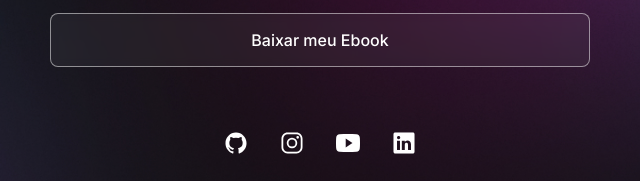
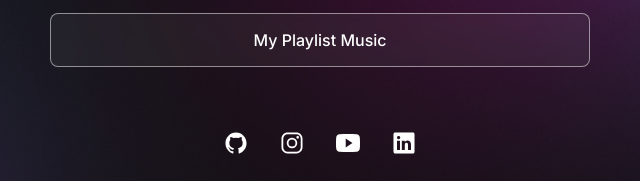
Before and after one commit to tsantosadm/person-links, a plain HTML site: page index.html in a window 1280 px wide. Shown: the part 489-670 px from the top of the page, 320-960 px from the left. Drawn offline with nearby package versions, Linux system fonts and the light colour scheme.

Commit message:
insert link playlist spotify

```diff
--- a/index.html
+++ b/index.html
@@ -31,7 +31,7 @@
             <a href="https://www.instagram.com/frasesafiadas/" target="_blank">Minha ReadPegar</a>
          </li>
          <li>
-            <a href="#">Baixar meu Ebook</a>
+            <a href="https://open.spotify.com/playlist/0QWBbjec0uxrNBk7bPT24G?si=2e5b5a1938f84fd3" target="_blank">My Playlist Music</a>
          </li>
       </ul>
       <div id="social-links">
```
